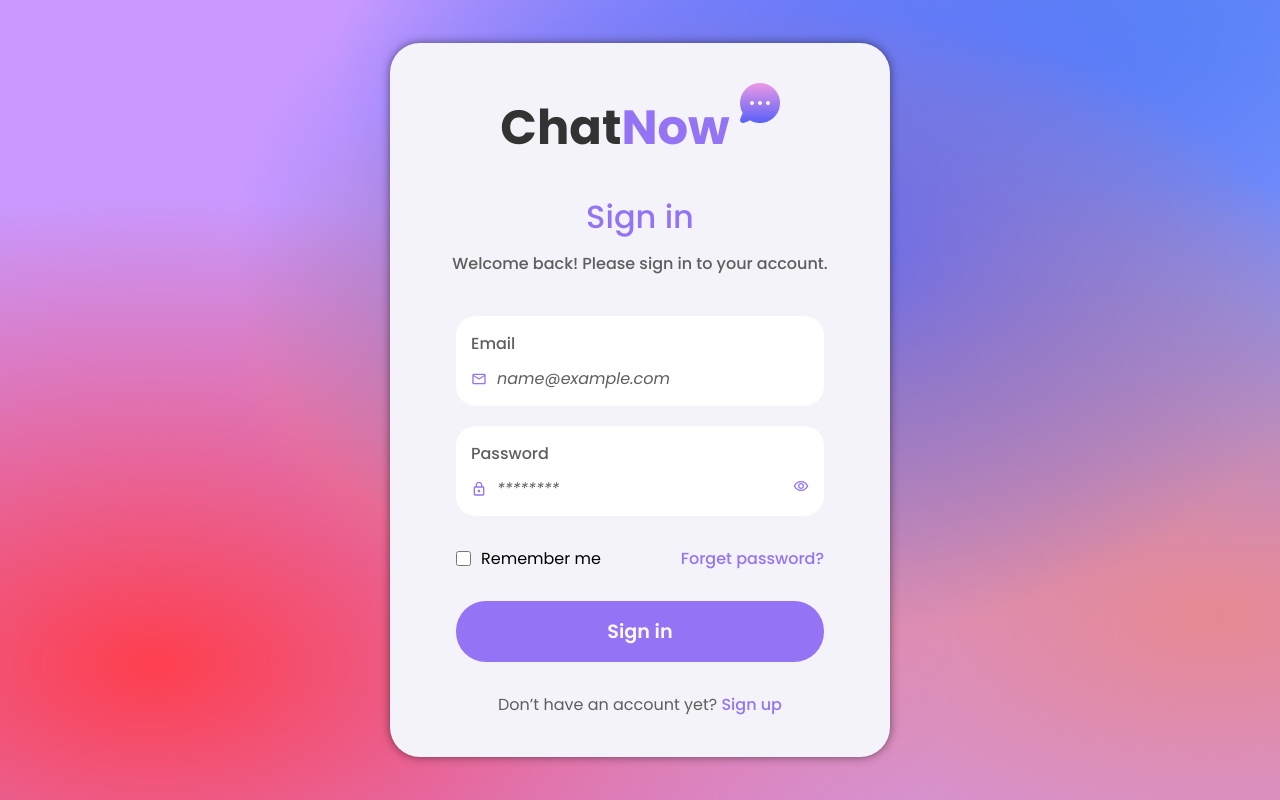
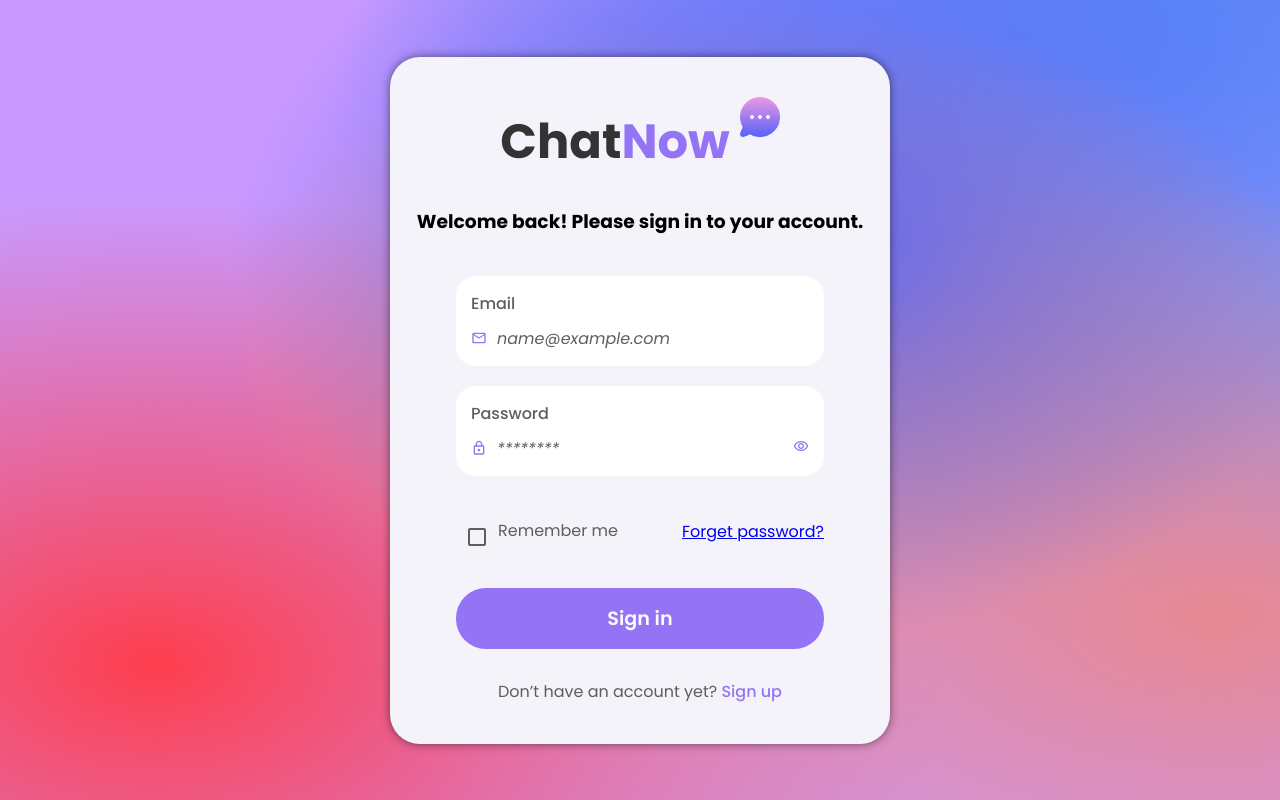
Before and after one commit to s-shemmee/ChatNow, a React (Vite) app: page /login in a window 1280 px wide. Built offline with nearby package versions, Linux system fonts and the light colour scheme; no server answers.

Commit message:
feat: Remember me checkbox

```diff
--- a/src/pages/Login.tsx
+++ b/src/pages/Login.tsx
@@ -7,11 +7,13 @@
 import HttpsOutlinedIcon from "@mui/icons-material/HttpsOutlined";
 import VisibilityOffOutlinedIcon from "@mui/icons-material/VisibilityOffOutlined";
 import RemoveRedEyeOutlinedIcon from "@mui/icons-material/RemoveRedEyeOutlined";
+import Checkbox from "@mui/material/Checkbox";
 
 const Login: React.FC = () => {
   const [formData, setFormData] = useState({
     email: "",
     password: "",
+    rememberMe: false,
   });
 
   const [isPasswordVisible, setIsPasswordVisible] = useState(false);
@@ -20,6 +22,7 @@
     setIsPasswordVisible(!isPasswordVisible);
   };
 
+  const label = { inputProps: { "aria-label": "Checkbox demo" } };
   const navigate = useNavigate();
 
   const handleInputChange = (e: React.ChangeEvent<HTMLInputElement>) => {
@@ -41,7 +44,7 @@
       );
       const user = userCredential.user;
 
-      // Handle successful login (redirect or additional logic)
+      // Handle successful login
       console.log("User logged in successfully:", user);
 
       // Redirect to the home page
@@ -63,8 +66,9 @@
         <img src={logo} alt="" />
       </div>
       <div className="heading">
-        <h2>Sign in</h2>
-        <p>Welcome back! Please sign in to your account.</p>
+        <h3>
+          Welcome back! Please <span>sign in</span> to your account.
+        </h3>
       </div>
       <form onSubmit={handleLogin}>
         {/* Email Input */}
@@ -112,16 +116,18 @@
 
         {/* Remember Me & Forget Password */}
         <div className="remember_forget">
-          <div className="formCheckbox">
-            <input
-              type="checkbox"
-              id="rememberMe"
-              className="checkbox"
-              name="rememberMe"
+          <div className="remember">
+            <Checkbox
+              {...label}
+              sx={{ "&.Mui-checked": { color: "#9474f4" } }}
+              checked={formData.rememberMe}
+              onChange={(e) =>
+                setFormData({ ...formData, rememberMe: e.target.checked })
+              }
             />
-            <label htmlFor="rememberMe">Remember me</label>
+            <span>Remember me</span>
           </div>
-          <Link to="/forgot-password" className="forgetPassword">
+          <Link to="/forgot-password" className="forget">
             Forget password?
           </Link>
         </div>
```
